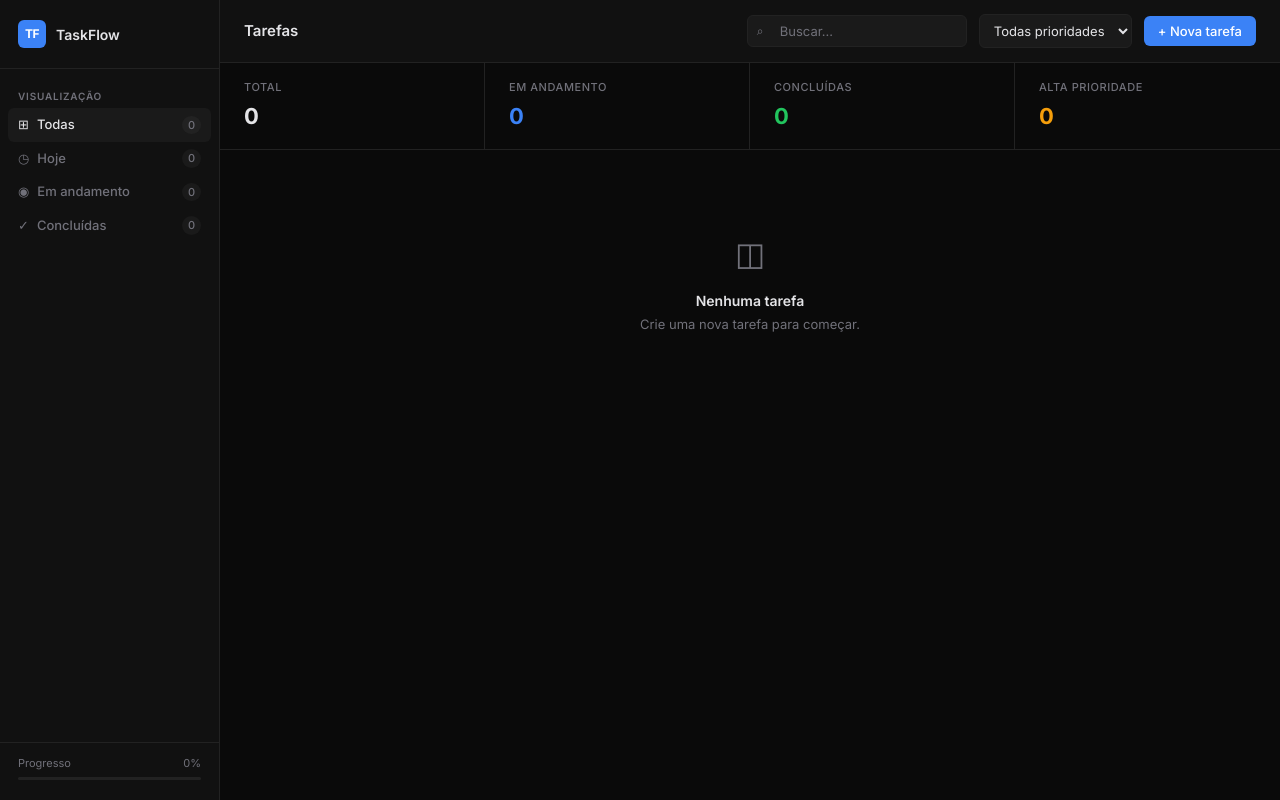
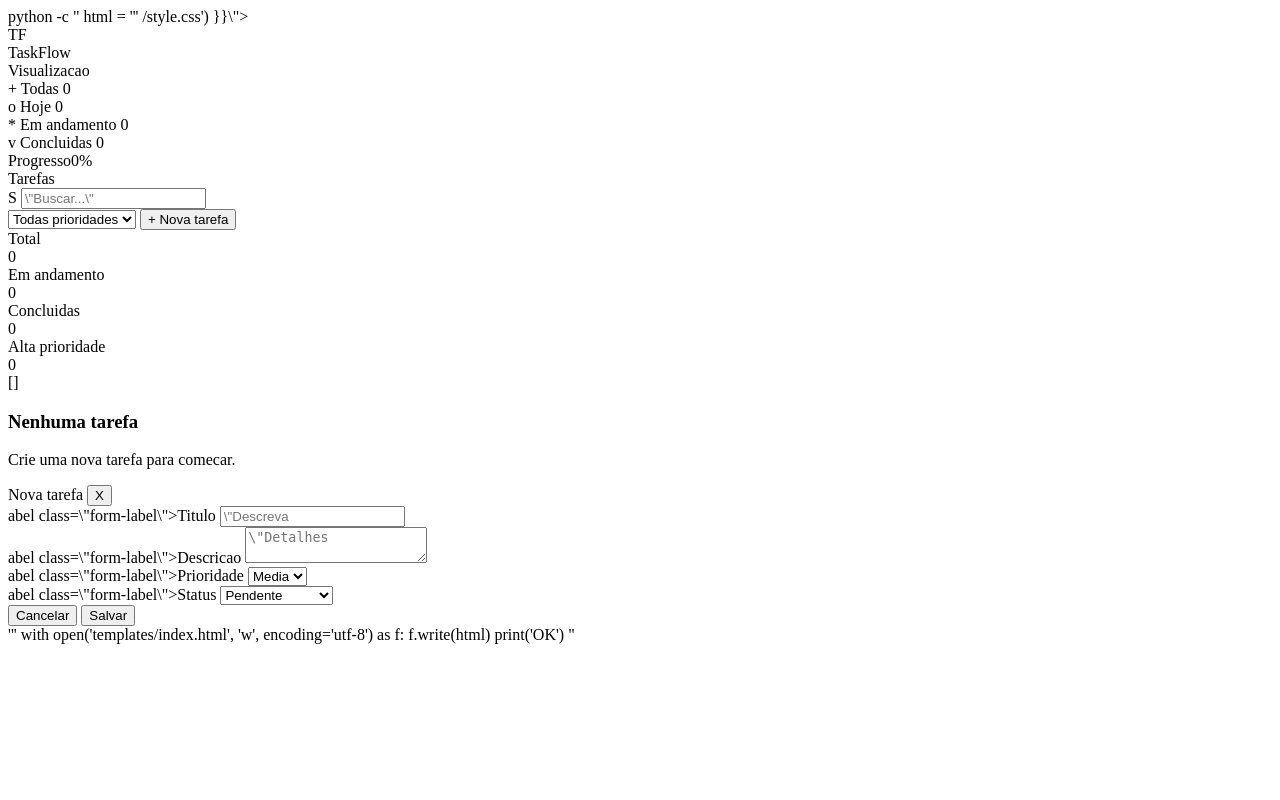
Before and after one commit to kaua7k/taskflow-saas, a Flask app: page / in a window 1280 px wide. Run offline with Flask 3, Linux system fonts and the light colour scheme.

Commit message:
fix: rewrite index.html completo

```diff
--- a/templates/index.html
+++ b/templates/index.html
@@ -1,136 +1,104 @@
-<!DOCTYPE html>
-<html lang="pt-BR">
+python -c "
+html = '''<!DOCTYPE html>
+<html lang=\"pt-BR\">
 <head>
-  <meta charset="UTF-8">
-  <meta name="viewport" content="width=device-width, initial-scale=1.0">
+  <meta charset=\"UTF-8\">
+  <meta name=\"viewport\" content=\"width=device-width, initial-scale=1.0\">
   <title>TaskFlow</title>
-  <link rel="stylesheet" href="{{ url_for('static', filename='css/style.css') }}">
+  /style.css') }}\">
 </head>
 <body>
-<div class="app">
-
-  <!-- SIDEBAR -->
-  <aside class="sidebar">
-    <div class="sidebar-logo">
-      <div class="logo-mark">TF</div>
-      <span class="logo-name">TaskFlow</span>
+<div class=\"app\">
+  <aside class=\"sidebar\">
+    <div class=\"sidebar-logo\">
+      <div class=\"logo-mark\">TF</div>
+      <span class=\"logo-name\">TaskFlow</span>
     </div>
-    <nav class="nav-section">
-      <div class="nav-label">Visualização</div>
-      <div class="nav-item active" data-filter="all">
-        <span>⊞</span> Todas <span class="count" id="count-all">0</span>
-      </div>
-      <div class="nav-item" data-filter="hoje">
-        <span>◷</span> Hoje <span class="count" id="count-hoje">0</span>
-      </div>
-      <div class="nav-item" data-filter="andamento">
-        <span>◉</span> Em andamento <span class="count" id="count-andamento">0</span>
-      </div>
-      <div class="nav-item" data-filter="concluida">
-        <span>✓</span> Concluídas <span class="count" id="count-concluida">0</span>
-      </div>
+    <nav class=\"nav-section\">
+      <div class=\"nav-label\">Visualizacao</div>
+      <div class=\"nav-item active\" data-filter=\"all\"><span>+</span> Todas <span class=\"count\" id=\"count-all\">0</span></div>
+      <div class=\"nav-item\" data-filter=\"hoje\"><span>o</span> Hoje <span class=\"count\" id=\"count-hoje\">0</span></div>
+      <div class=\"nav-item\" data-filter=\"andamento\"><span>*</span> Em andamento <span class=\"count\" id=\"count-andamento\">0</span></div>
+      <div class=\"nav-item\" data-filter=\"concluida\"><span>v</span> Concluidas <span class=\"count\" id=\"count-concluida\">0</span></div>
     </nav>
-    <div class="sidebar-bottom">
-      <div class="progress-label">
-        <span>Progresso</span>
-        <span id="progress-pct">0%</span>
-      </div>
-      <div class="progress-bar">
-        <div class="progress-fill" id="progress-fill" style="width:0%"></div>
-      </div>
+    <div class=\"sidebar-bottom\">
+      <div class=\"progress-label\"><span>Progresso</span><span id=\"progress-pct\">0%</span></div>
+      <div class=\"progress-bar\"><div class=\"progress-fill\" id=\"progress-fill\" style=\"width:0%\"></div></div>
     </div>
   </aside>
-
-  <!-- MAIN -->
-  <div class="main">
-    <!-- TOPBAR -->
-    <header class="topbar">
-      <span class="topbar-title">Tarefas</span>
-      <div class="search-wrap">
-        <span class="search-icon">⌕</span>
-        <input type="text" id="search-input" placeholder="Buscar...">
+  <div class=\"main\">
+    <header class=\"topbar\">
+      <span class=\"topbar-title\">Tarefas</span>
+      <div class=\"search-wrap\">
+        <span class=\"search-icon\">S</span>
+        <input type=\"text\" id=\"search-input\" placeholder=\"Buscar...\">
       </div>
-      <select class="filter-select" id="priority-filter">
-        <option value="all">Todas prioridades</option>
-        <option value="alta">Alta</option>
-        <option value="media">Média</option>
-        <option value="baixa">Baixa</option>
+      <select class=\"filter-select\" id=\"priority-filter\">
+        <option value=\"all\">Todas prioridades</option>
+        <option value=\"alta\">Alta</option>
+        <option value=\"media\">Media</option>
+        <option value=\"baixa\">Baixa</option>
       </select>
-      <button class="btn-new" id="btn-new">+ Nova tarefa</button>
+      <button class=\"btn-new\" id=\"btn-new\">+ Nova tarefa</button>
     </header>
-
-    <!-- STATS -->
-    <div class="stats-bar">
-      <div class="stat">
-        <div class="stat-label">Total</div>
-        <div class="stat-value" id="stat-total">0</div>
-      </div>
-      <div class="stat">
-        <div class="stat-label">Em andamento</div>
-        <div class="stat-value blue" id="stat-andamento">0</div>
-      </div>
-      <div class="stat">
-        <div class="stat-label">Concluídas</div>
-        <div class="stat-value green" id="stat-concluidas">0</div>
-      </div>
-      <div class="stat">
-        <div class="stat-label">Alta prioridade</div>
-        <div class="stat-value amber" id="stat-alta">0</div>
-      </div>
+    <div class=\"stats-bar\">
+      <div class=\"stat\"><div class=\"stat-label\">Total</div><div class=\"stat-value\" id=\"stat-total\">0</div></div>
+      <div class=\"stat\"><div class=\"stat-label\">Em andamento</div><div class=\"stat-value blue\" id=\"stat-andamento\">0</div></div>
+      <div class=\"stat\"><div class=\"stat-label\">Concluidas</div><div class=\"stat-value green\" id=\"stat-concluidas\">0</div></div>
+      <div class=\"stat\"><div class=\"stat-label\">Alta prioridade</div><div class=\"stat-value amber\" id=\"stat-alta\">0</div></div>
     </div>
-
-    <!-- CONTENT -->
-    <div class="content">
-      <div class="task-list" id="task-list"></div>
-      <div class="empty hidden" id="empty-state">
-        <div class="empty-icon">◫</div>
+    <div class=\"content\">
+      <div class=\"task-list\" id=\"task-list\"></div>
+      <div class=\"empty hidden\" id=\"empty-state\">
+        <div class=\"empty-icon\">[]</div>
         <h3>Nenhuma tarefa</h3>
-        <p>Crie uma nova tarefa para começar.</p>
+        <p>Crie uma nova tarefa para comecar.</p>
       </div>
     </div>
   </div>
 </div>
-
-<!-- MODAL -->
-<div class="modal-overlay hidden" id="modal">
-  <div class="modal">
-    <div class="modal-header">
-      <span class="modal-title" id="modal-title">Nova tarefa</span>
-      <button class="modal-close" id="modal-close">✕</button>
+<div class=\"modal-overlay hidden\" id=\"modal\">
+  <div class=\"modal\">
+    <div class=\"modal-header\">
+      <span class=\"modal-title\" id=\"modal-title\">Nova tarefa</span>
+      <button class=\"modal-close\" id=\"modal-close\">X</button>
     </div>
-    <div class="form-group">
-      abel class="form-label">Título</label>
-      <input type="text" class="form-input" id="task-title" placeholder="Descreva a tarefa...">
+    <div class=\"form-group\">
+      abel class=\"form-label\">Titulo</label>
+      <input type=\"text\" class=\"form-input\" id=\"task-title\" placeholder=\"Descreva a tarefa...\">
     </div>
-    <div class="form-group">
-      abel class="form-label">Descrição</label>
-      <textarea class="form-textarea" id="task-desc" placeholder="Detalhes opcionais..."></textarea>
+    <div class=\"form-group\">
+      abel class=\"form-label\">Descricao</label>
+      <textarea class=\"form-textarea\" id=\"task-desc\" placeholder=\"Detalhes opcionais...\"></textarea>
     </div>
-    <div class="form-row">
-      <div class="form-group">
-        abel class="form-label">Prioridade</label>
-        <select class="form-select" id="task-priority">
-          <option value="baixa">Baixa</option>
-          <option value="media" selected>Média</option>
-          <option value="alta">Alta</option>
+    <div class=\"form-row\">
+      <div class=\"form-group\">
+        abel class=\"form-label\">Prioridade</label>
+        <select class=\"form-select\" id=\"task-priority\">
+          <option value=\"baixa\">Baixa</option>
+          <option value=\"media\" selected>Media</option>
+          <option value=\"alta\">Alta</option>
         </select>
       </div>
-      <div class="form-group">
-        abel class="form-label">Status</label>
-        <select class="form-select" id="task-status">
-          <option value="pendente">Pendente</option>
-          <option value="andamento">Em andamento</option>
-          <option value="concluida">Concluída</option>
+      <div class=\"form-group\">
+        abel class=\"form-label\">Status</label>
+        <select class=\"form-select\" id=\"task-status\">
+          <option value=\"pendente\">Pendente</option>
+          <option value=\"andamento\">Em andamento</option>
+          <option value=\"concluida\">Concluida</option>
         </select>
       </div>
     </div>
-    <div class="modal-footer">
-      <button class="btn btn-ghost" id="modal-cancel">Cancelar</button>
-      <button class="btn btn-primary" id="modal-save">Salvar</button>
+    <div class=\"modal-footer\">
+      <button class=\"btn btn-ghost\" id=\"modal-cancel\">Cancelar</button>
+      <button class=\"btn btn-primary\" id=\"modal-save\">Salvar</button>
     </div>
   </div>
 </div>
-
-<script src="{{ url_for('static', filename='js/app.js') }}"></script>
+<script src=\"{{ url_for('static', filename='js/app.js') }}\"></script>
 </body>
-</html>
+</html>'''
+with open('templates/index.html', 'w', encoding='utf-8') as f:
+    f.write(html)
+print('OK')
+"
```
